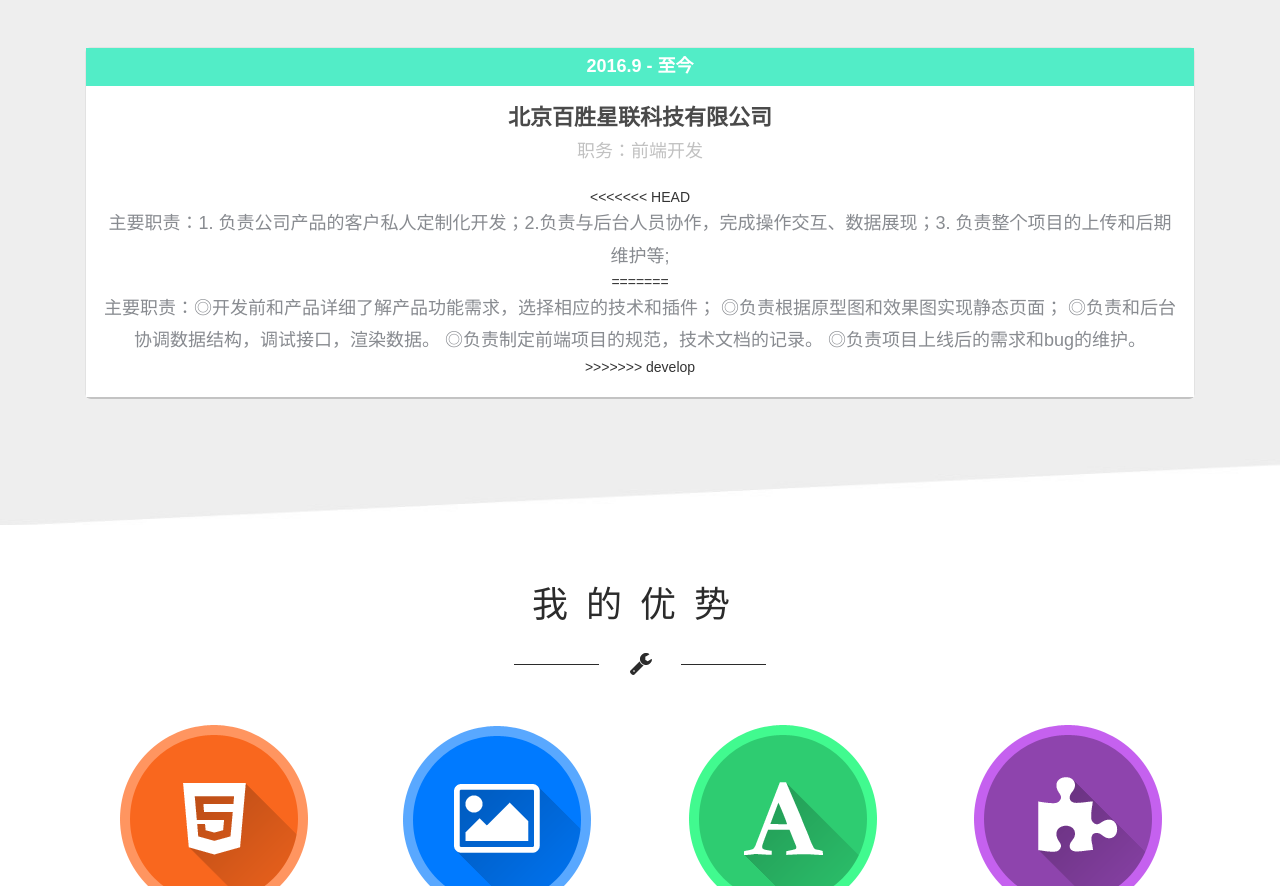
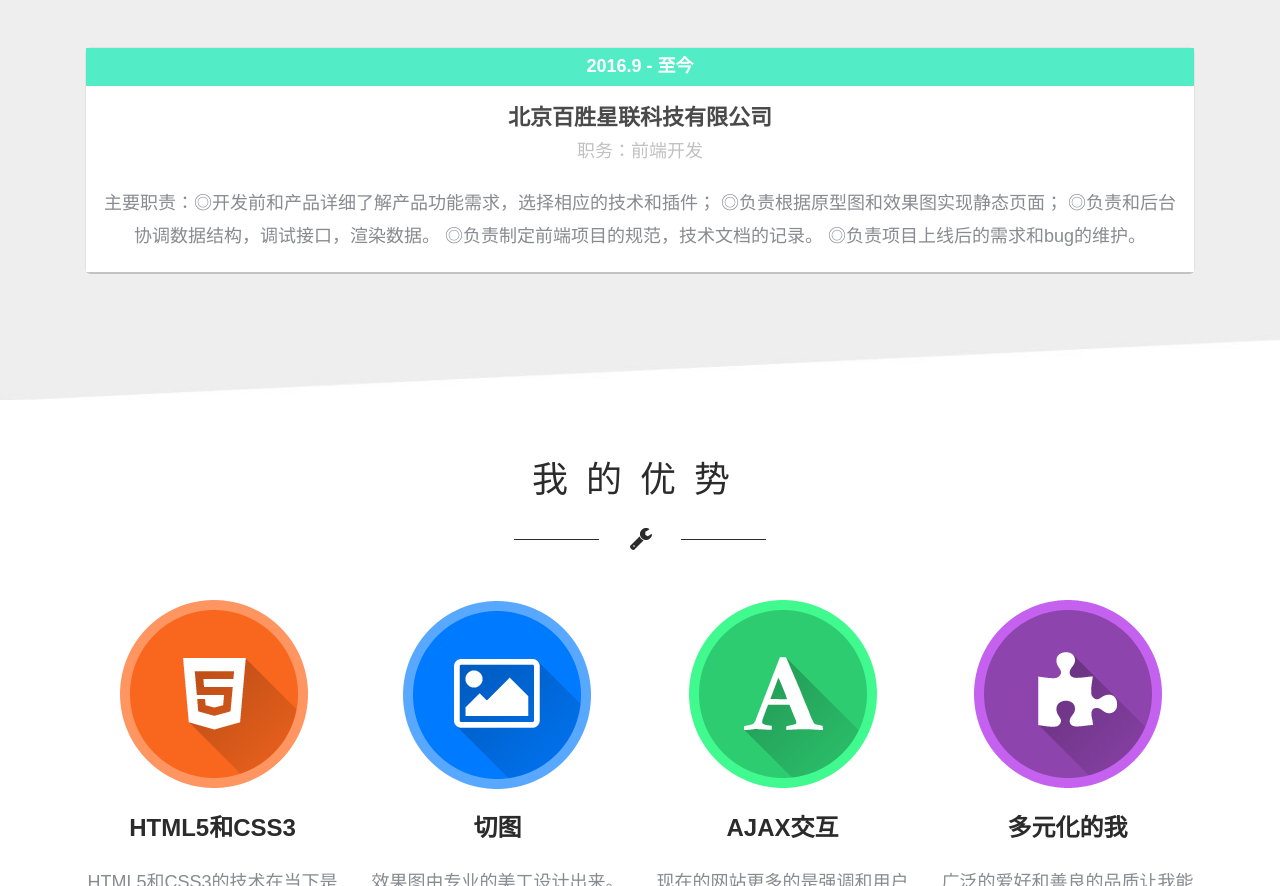
Before and after one commit to tianxs/tianxs.github.com, a plain HTML site: page index.html in a window 1280 px wide. Shown: the part 2635-3521 px from the top of the page. Drawn offline with Linux system fonts and the light colour scheme.

Commit message:
解决冲突

```diff
--- a/index.html
+++ b/index.html
@@ -497,16 +497,11 @@
 
                         <h5>职务：前端开发</h5>
 
-<<<<<<< HEAD
-                        <p>主要职责：1. 负责公司产品的客户私人定制化开发；2.负责与后台人员协作，完成操作交互、数据展现；3.
-                            负责整个项目的上传和后期维护等;</p>
-=======
                         <p>主要职责：◎开发前和产品详细了解产品功能需求，选择相应的技术和插件；
                             ◎负责根据原型图和效果图实现静态页面；
                             ◎负责和后台协调数据结构，调试接口，渲染数据。
                             ◎负责制定前端项目的规范，技术文档的记录。
                             ◎负责项目上线后的需求和bug的维护。</p>
->>>>>>> develop
 
                     </div>
 
```
